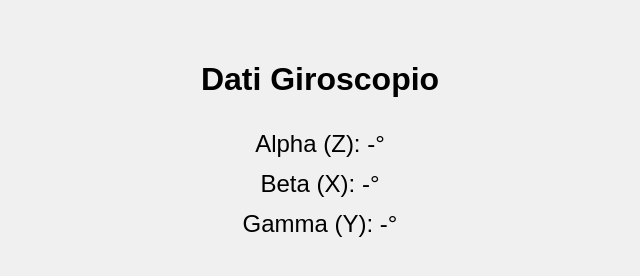
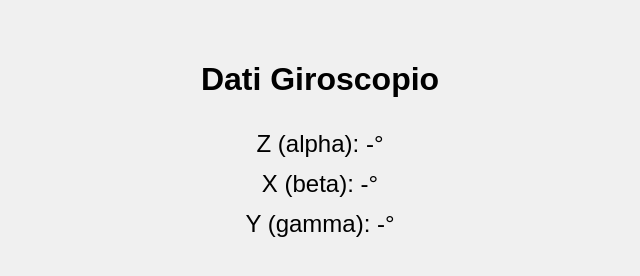
Before and after one commit to LilPessy/giroscopio, a plain HTML site: page index.html in a window 1280 px wide. Shown: the whole page, without its empty margins (320-960 px from the left). Drawn offline with Linux system fonts and the light colour scheme.

Commit message:
Update index.html

```diff
--- a/index.html
+++ b/index.html
@@ -27,9 +27,9 @@
 <body>
 
   <h1>Dati Giroscopio</h1>
-  <div class="data">Alpha (Z): <span id="alpha">-</span>°</div>
-  <div class="data">Beta (X): <span id="beta">-</span>°</div>
-  <div class="data">Gamma (Y): <span id="gamma">-</span>°</div>
+  <div class="data">Z (alpha): <span id="alpha">-</span>°</div>
+  <div class="data">X (beta): <span id="beta">-</span>°</div>
+  <div class="data">Y (gamma): <span id="gamma">-</span>°</div>
   <button id="enableBtn" style="display:none;">Abilita sensori</button>
 
   <script>
```
